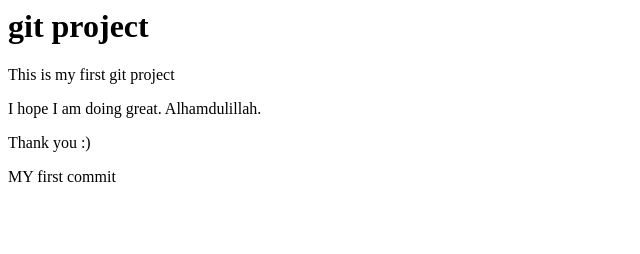
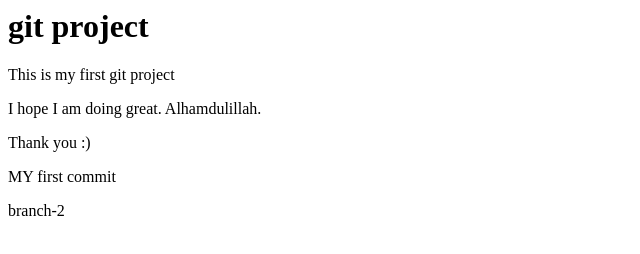
Before and after one commit to safaira/git-project-1, a plain HTML site: page index.html in a window 1280 px wide. Shown: the full height of the page, 0-640 px from the left. Drawn offline with Linux system fonts and the light colour scheme.

Commit message:
changed branch-2 file

```diff
--- a/index.html
+++ b/index.html
@@ -4,4 +4,5 @@
 <p>I hope I am doing great. Alhamdulillah.</p>
 <p>Thank you :) </p>
 <p> MY first commit</p>
+<p>branch-2</p>
 </html>
```
